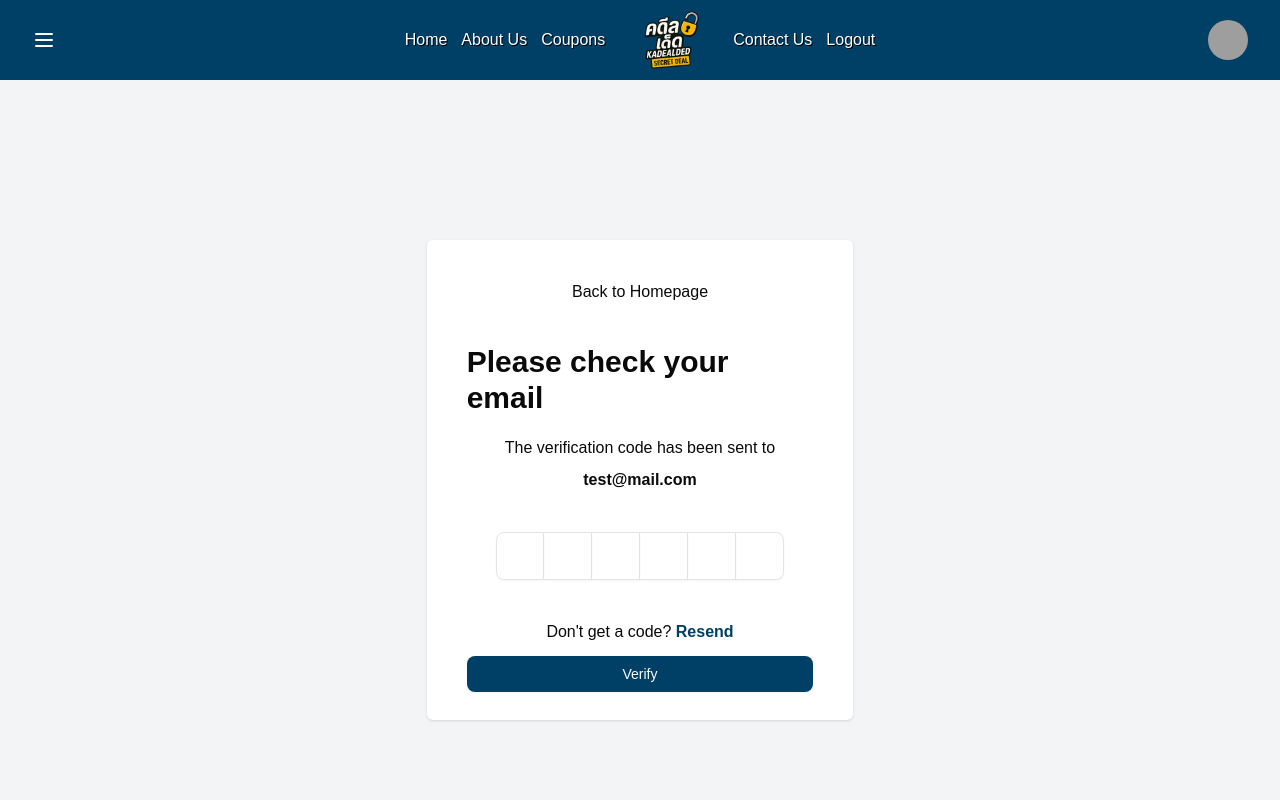
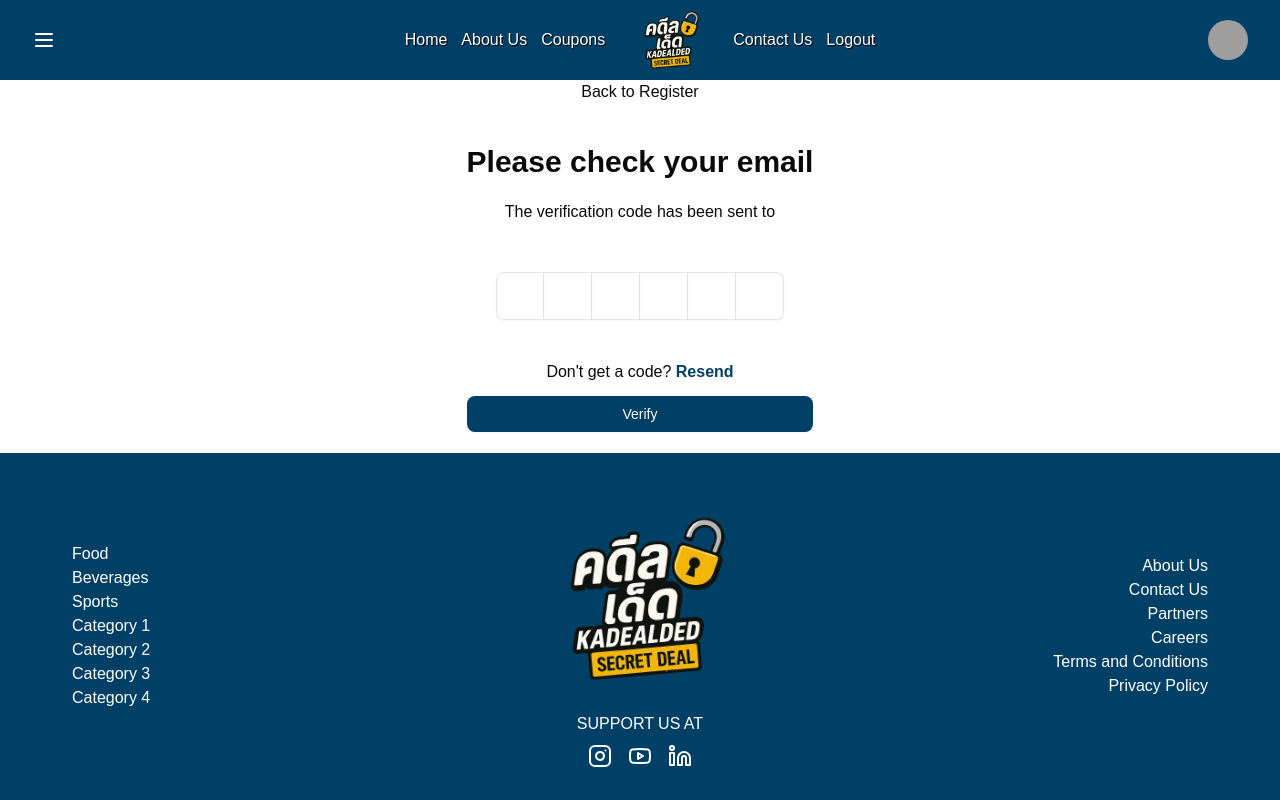
Before and after one commit to suttirakcha/ui-kadealded, a React (Vite) app: page /confirmEmail in a window 1280 px wide. Shown: the top 800 px of the page. Built offline with nearby package versions, Linux system fonts and the light colour scheme; grey boxes are pictures that could not be loaded; a web font is replaced by a local one.

Commit message:
feat: add otp page to register modal

```diff
--- a/src/components/dialogs/RegisterDialog.jsx
+++ b/src/components/dialogs/RegisterDialog.jsx
@@ -13,8 +13,11 @@ import { useForm } from "react-hook-form";
 import CustomInput from "../custom/CustomInput";
 import { yupResolver } from "@hookform/resolvers/yup";
 import { registerSchema } from "@/schemas/registerSchema";
+import { useState } from "react";
+import OTPPage from "@/pages/OTPPage";
 
 function RegisterDialog({ open, setOpen, onSwitchRegister }) {
+  const [registeredData, setRegisteredData] = useState(null);
   const { register, handleSubmit, formState, reset } = useForm({
     resolver: yupResolver(registerSchema),
   });
@@ -23,7 +26,8 @@ function RegisterDialog({ open, setOpen, onSwitchRegister }) {
   // TODO: fetch register post from api
   const onSubmit = (data) => {
     try {
-      console.log(data);
+      setRegisteredData(data);
+      // console.log(data);
       reset();
     } catch (error) {
       console.log(error);
@@ -41,8 +45,7 @@ function RegisterDialog({ open, setOpen, onSwitchRegister }) {
             Register to Kadealded
           </DialogTitle>
           <DialogDescription>
-            {/* <OTPField /> */}
-            <form
+            {registeredData ? <OTPPage email={registeredData?.email || ""} onGoBack={() => setRegisteredData(null)} /> :  <form
               onSubmit={handleSubmit(onSubmit)}
               className="flex flex-col gap-2"
             >
@@ -76,7 +79,8 @@ function RegisterDialog({ open, setOpen, onSwitchRegister }) {
               >
                 Register
               </Button>
-            </form>
+            </form>}
+
           </DialogDescription>
         </DialogHeader>
         <DialogFooter className="!justify-center">
--- a/src/pages/OTPPage.jsx
+++ b/src/pages/OTPPage.jsx
@@ -2,14 +2,14 @@ import OTPField from "@/components/custom/OTPField"
 import { Button } from "@/components/ui/button"
 import { Link } from "react-router"
 
-function OTPPage() {
+function OTPPage({ email, onGoBack }) {
   return (
-    <div className="bg-gray-100 h-screen w-screen flex items-center justify-center">
-      <form className="bg-white w-1/3 h-3/5 rounded-sm shadow-sm flex flex-col items-center p-10">
-      <Link to='/' className="hover:underline mb-10">Back to Homepage</Link>
+    <div className="flex flex-col items-center justify-center">
+      <button onClick={onGoBack} className="hover:underline mb-10">Back to Register</button>
+      <form className="flex flex-col items-center">
       <h1 className="text-3xl font-bold mb-5">Please check your email</h1>
       <h1 className="mb-2">The verification code has been sent to</h1>
-      <h1 className="font-bold mb-10">test@mail.com</h1>
+      <h1 className="font-bold mb-10">{email}</h1>
       <div className="mb-10">
       <OTPField />
       </div>
```
